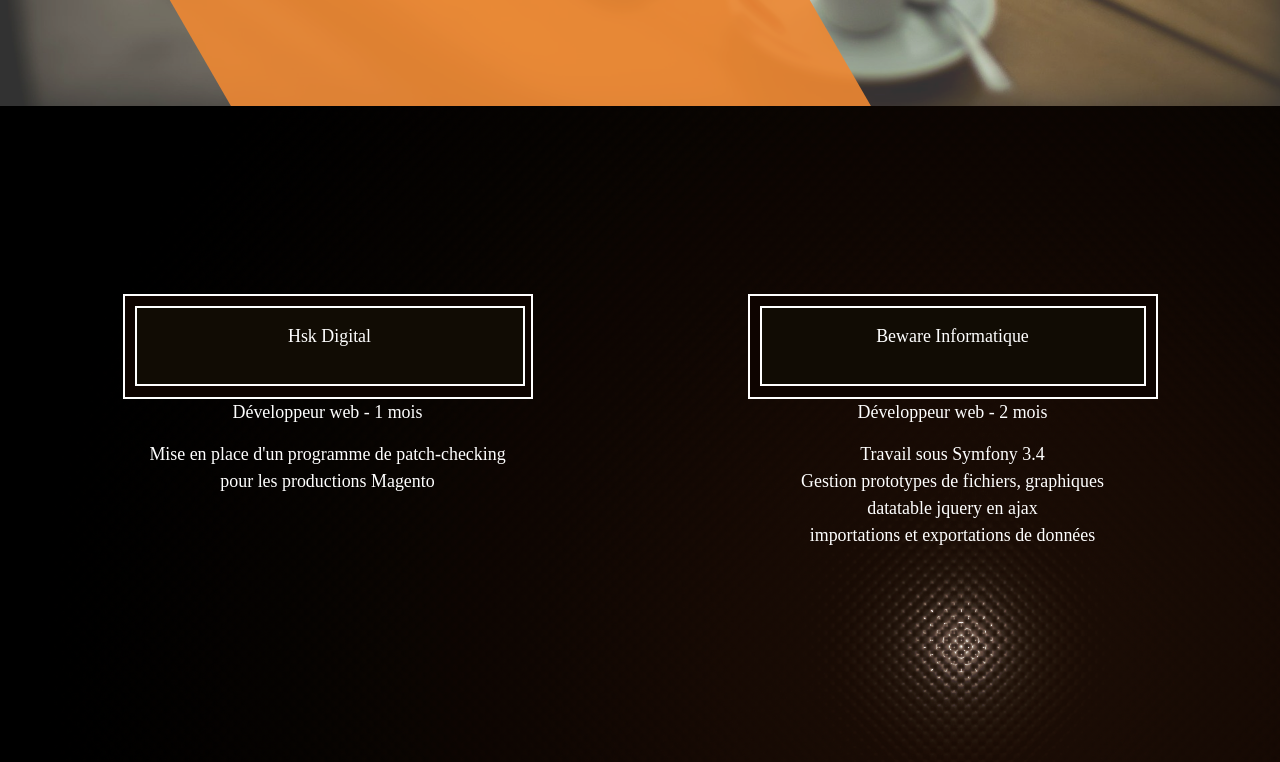
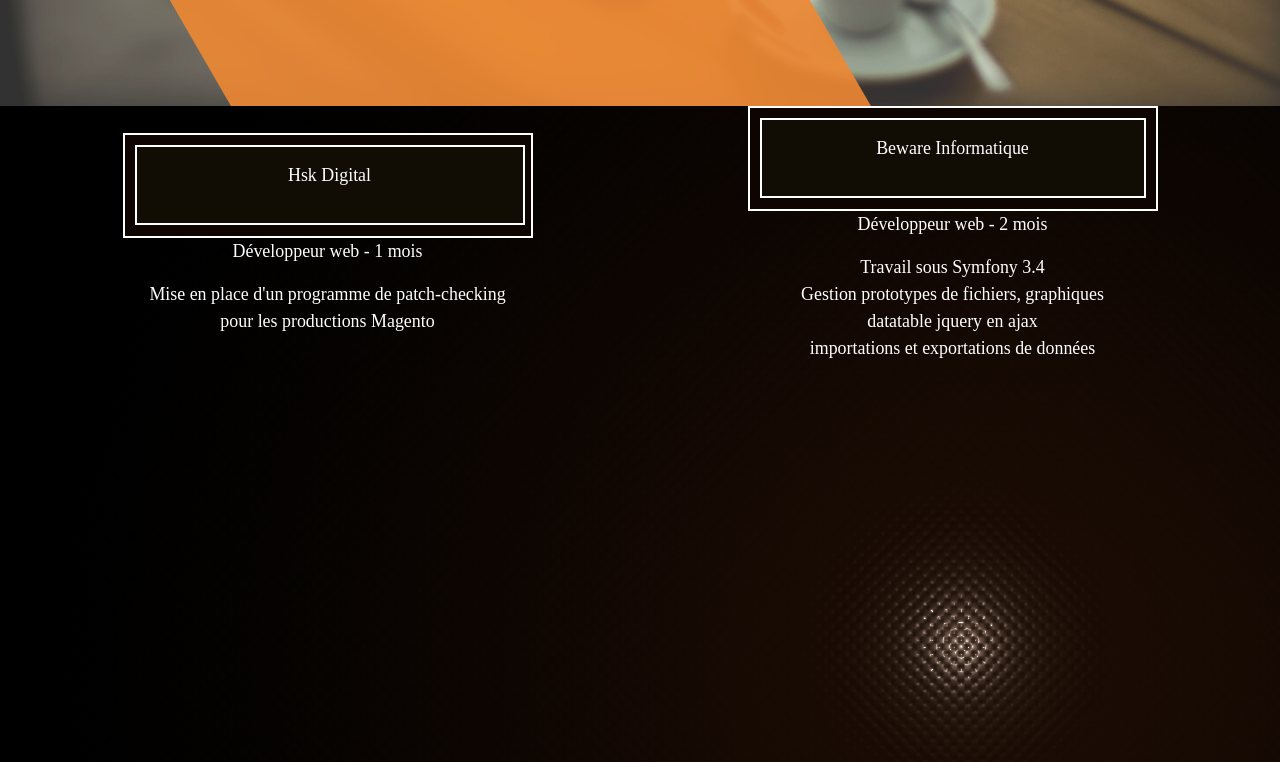
Before and after one commit to fabLamotte/cv_lamotte_fabien, a plain HTML site: page index.html in a window 1280 px wide. Shown: the part 694-1456 px from the top of the page. Drawn offline with nearby package versions, Linux system fonts and the light colour scheme.

Commit message:
enregistrement avant quitter plan de travail

```diff
--- a/css/style.css
+++ b/css/style.css
@@ -29,6 +29,7 @@
     #experience .custom_buttons { border:2px solid white; height:105px; width:410px; background:#0E0400; transition: background 0.5s ease, box-shadow 0.5s ease; }
     #experience .custom_buttons:hover { border:2px solid white; height:105px; width:410px; background:#7A7A7A; box-shadow: inset 3px 3px 10px #3C1400; }
     #experience .custom_buttons .custom_buttons_border{ border:2px solid white; height:80px; width:390px; margin:10px; background:#110C04; padding-top:15px; transition: background 0.4s ease; }
+    .bloc-exp{ display: flex; flex-direction: column; justify-content: center; align-items: center; }
 
 /* Bloc participations */
     #participations { background: black; opacity:0.9; padding-top: 150px; }
--- a/index.html
+++ b/index.html
@@ -45,7 +45,7 @@
                                         <li class="mt-5"><div><i class="fa fa-birthday-cake" aria-hidden="true"></i> 28 ans</div></li>
                                         <li><div><i class="fa fa-address-card-o" aria-hidden="true"></i> 4 Rue Ernest Lavisse 02700 Tergnier</div></li>
                                         <li><div><i class="fa fa-phone-square"></i> 06 07 61 88 52</div></li>
-                                        <li><div><i class="fa fa-envelope-o"></i> devWebFabienLamottePro@outlook.fr</div></li>
+                                        <li><div><i class="fa fa-envelope-o"></i>devWebFabienLamottePro@outlook.fr</div></li>
                                     </ul>
                                 </div>
                             </div>
@@ -59,7 +59,7 @@
             <div class="container-fluid bloc" id="experience">
                 <div class="row no-gutters">
                     <div class="col-12 d-flex justify-content-around text-center">
-                        <div class="margin-auto" style="margin-top:15%;">
+                        <div class="bloc-exp no-gutters">
                             <a href="https://hsk.digital/" class="text-white text-decoration-none margin-auto" target="_blank">
                                 <div class="custom_buttons">
                                     <div class="custom_buttons_border text-center">
@@ -70,8 +70,8 @@
                             <div class="text-center"> <p>Développeur web - 1 mois</p> </div>
                             <p class="text-center">Mise en place d'un programme de patch-checking<br /> pour les productions Magento</p>
                         </div>
-                        <div class="margin-auto" style="margin-top:15%;">
-                            <a href="https://www.beware.fr/" class="text-white text-decoration-none" target="_blank" >
+                        <div class="bloc-exp no-gutters">
+                            <a href="https://www.beware.fr/" class="text-white text-decoration-none" target="_blank">
                                 <div class="custom_buttons d-flex">
                                     <div class="custom_buttons_border margin-auto">
                                         <p>Beware Informatique</p>
```
